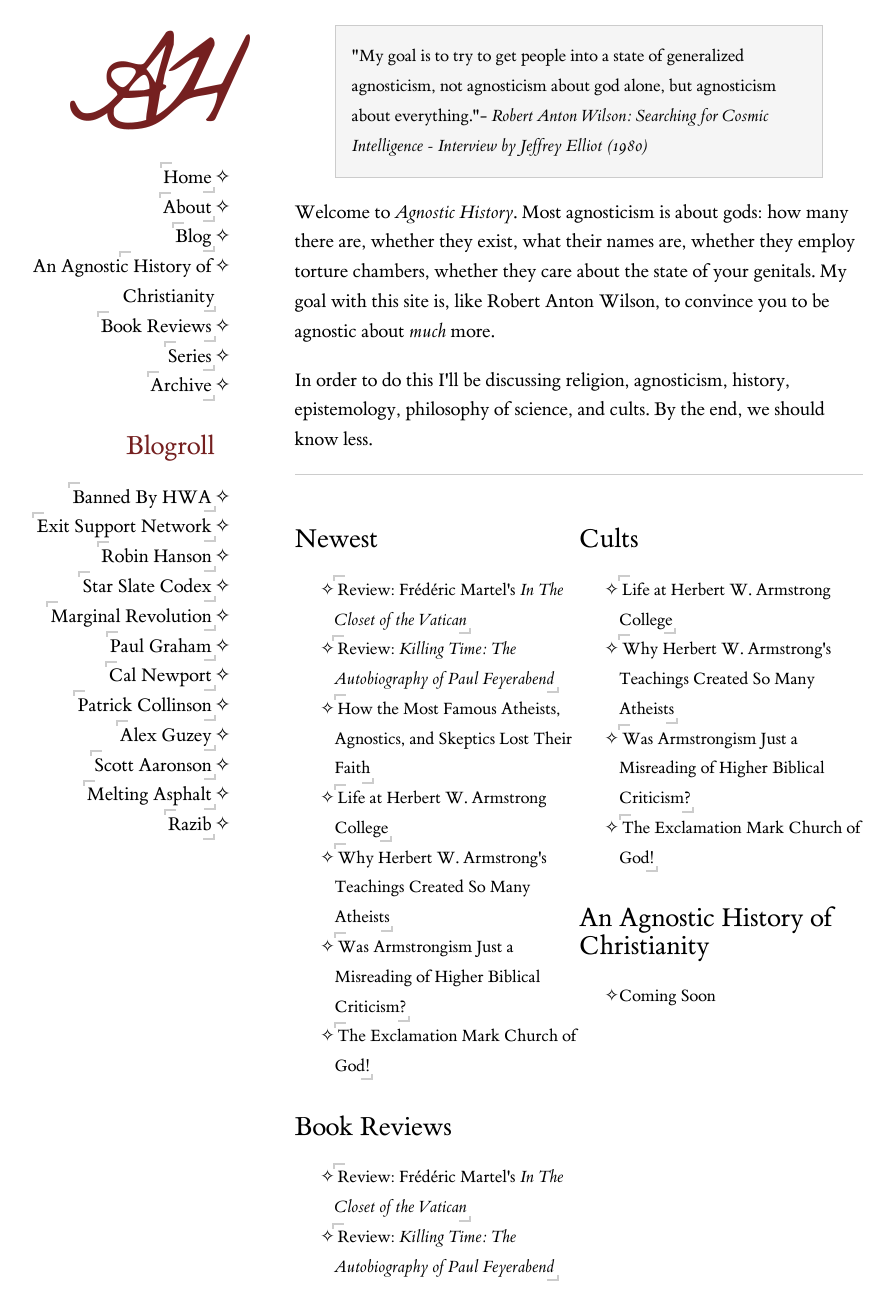
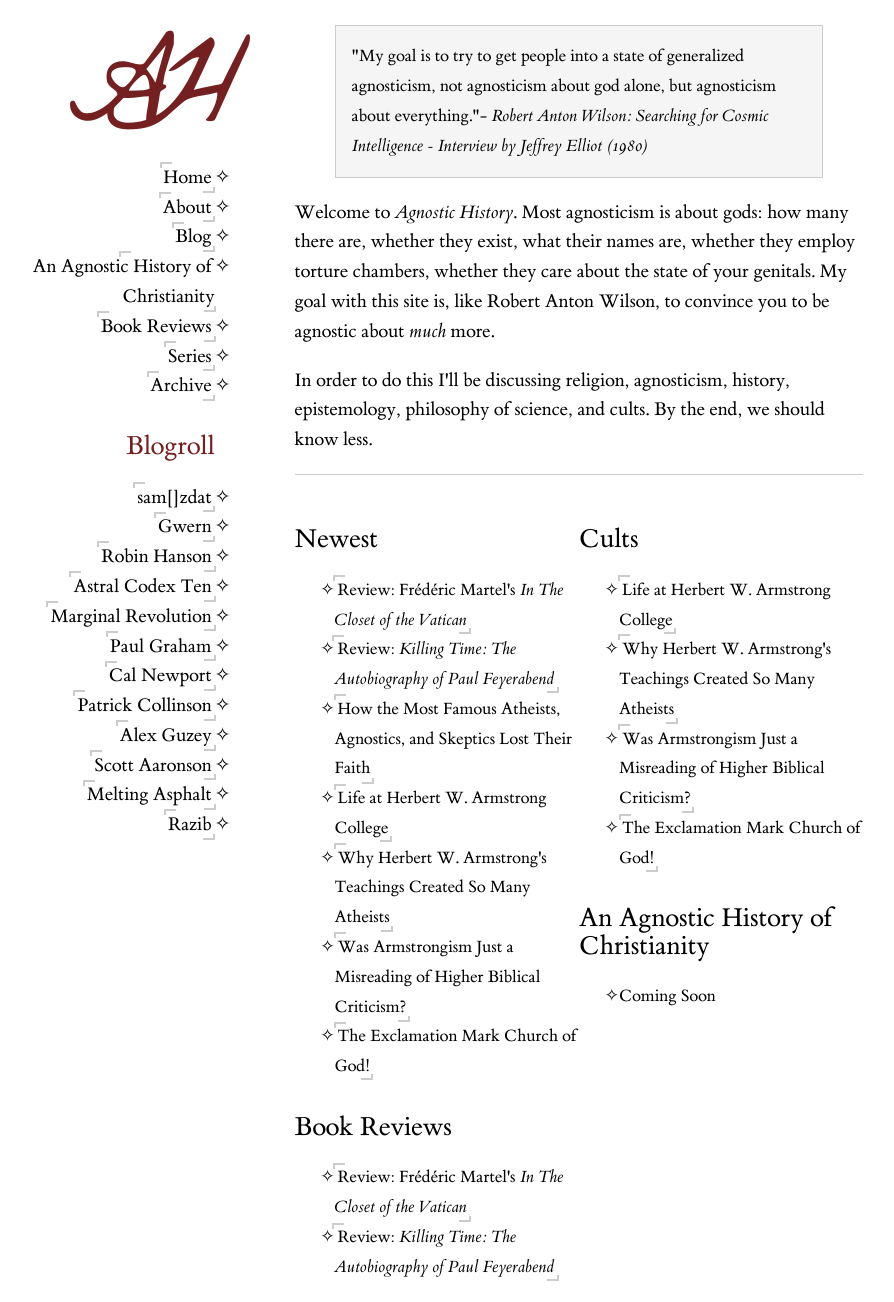
Before and after one commit to JacobU/jacobu.github.io, a Jekyll site: the page built from index.html, in a window 1280 px wide. Shown: the whole page, without its empty margins (61-955 px from the left). Built offline with Jekyll 4.4.1, drawn with Linux system fonts in a browser that asks for light colours.

Commit message:
Update navigation.html

```diff
--- a/_includes/navigation.html
+++ b/_includes/navigation.html
@@ -5,10 +5,10 @@
     {% endfor %}
     <h3 class="red">Blogroll</h3>
 
-    <li><a class="line-links" href="https://armstrongismlibrary.blogspot.com/">Banned By HWA</a></li>
-    <li><a class="line-links" href="https://exitsupportnetwork.com/">Exit Support Network</a></li>
+    <li><a class="line-links" href="https://samzdat.com/">sam[]zdat</a></li>
+    <li><a class="line-links" href="https://www.gwern.net/index">Gwern</a></li>
     <li><a class="line-links" href="http://www.overcomingbias.com/">Robin Hanson</a></li>
-    <li><a class="line-links" href="https://slatestarcodex.com/">Star Slate Codex</a></li>
+    <li><a class="line-links" href="https://astralcodexten.substack.com/">Astral Codex Ten</a></li>
     <li><a class="line-links" href="https://marginalrevolution.com/">Marginal Revolution</a></li>
     <li><a class="line-links" href="http://www.paulgraham.com/articles.html">Paul Graham</a></li>
     <li><a class="line-links" href="https://www.calnewport.com/blog/">Cal Newport</a></li>
```
